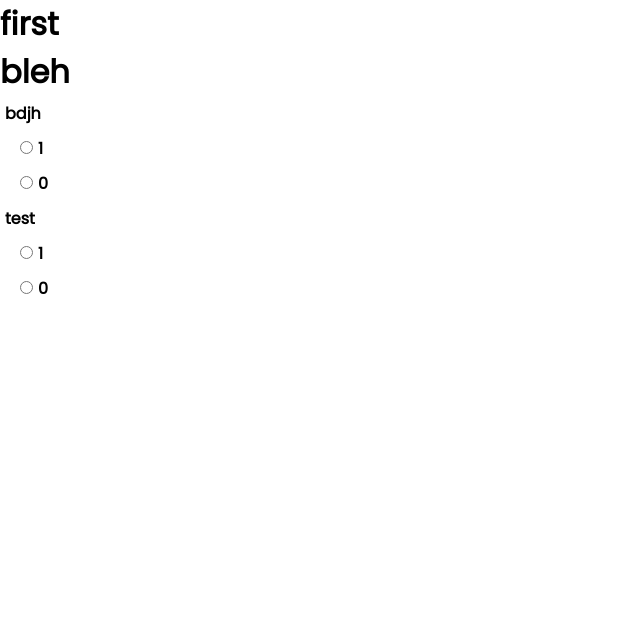
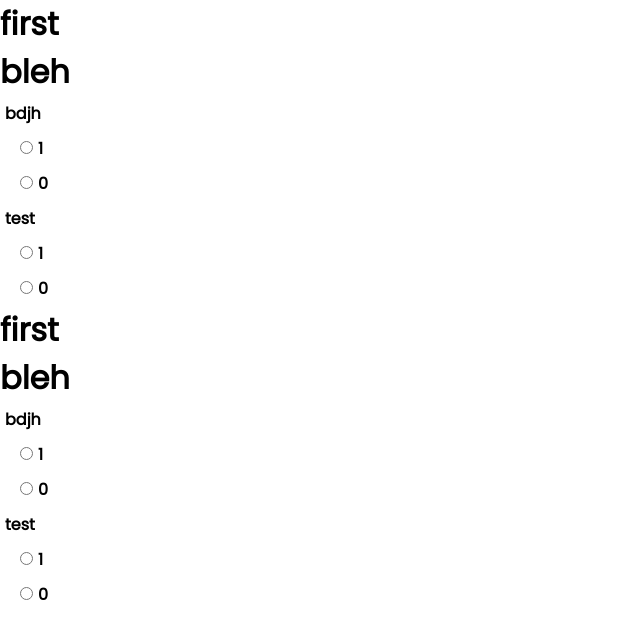
Before and after one commit to mohammad-kassem/survey-builder-frontend, a React (Create React App) app: page / in a window 1280 px wide. Shown: the top 638 px of the page, without its empty margins (0-640 px from the left). Built offline with nearby package versions, Linux system fonts and the light colour scheme.

Commit message:
feat: implementing Surveys component

```diff
--- a/src/App.js
+++ b/src/App.js
@@ -1,7 +1,7 @@
 import { Routes, Route, useNavigate, useLocation } from "react-router-dom";
 import Login from "./pages/Login";
 import Register from "./pages/Register";
-import Survey from "./components/Survey";
+import Surveys from "./components/Surveys";
 
 
 
@@ -12,7 +12,8 @@ import Survey from "./components/Survey";
 
 function App() {
    const navigate = useNavigate();
-    let survey ={
+    let surveys =[
+      {
           "id": 1,
           "title": "first",
           "description": "bleh",
@@ -68,7 +69,65 @@ function App() {
                   ]
               }
           ]
+      },
+      {
+          "id": 2,
+          "title": "first",
+          "description": "bleh",
+          "created_at": "2022-06-17T17:53:51.000000Z",
+          "updated_at": "2022-06-17T17:53:51.000000Z",
+          "questions": [
+              {
+                  "id": 3,
+                  "text": "bdjh",
+                  "survey_id": 2,
+                  "type": "radiobutton",
+                  "created_at": "2022-06-17T17:53:51.000000Z",
+                  "updated_at": "2022-06-17T17:53:51.000000Z",
+                  "options": [
+                      {
+                          "id": 5,
+                          "option": "1",
+                          "question_id": 3,
+                          "created_at": "2022-06-17T17:53:51.000000Z",
+                          "updated_at": "2022-06-17T17:53:51.000000Z"
+                      },
+                      {
+                          "id": 6,
+                          "option": "0",
+                          "question_id": 3,
+                          "created_at": "2022-06-17T17:53:51.000000Z",
+                          "updated_at": "2022-06-17T17:53:51.000000Z"
                       }
+                  ]
+              },
+              {
+                  "id": 4,
+                  "text": "test",
+                  "survey_id": 2,
+                  "type": "radiobutton",
+                  "created_at": "2022-06-17T17:53:51.000000Z",
+                  "updated_at": "2022-06-17T17:53:51.000000Z",
+                  "options": [
+                      {
+                          "id": 7,
+                          "option": "1",
+                          "question_id": 4,
+                          "created_at": "2022-06-17T17:53:51.000000Z",
+                          "updated_at": "2022-06-17T17:53:51.000000Z"
+                      },
+                      {
+                          "id": 8,
+                          "option": "0",
+                          "question_id": 4,
+                          "created_at": "2022-06-17T17:53:51.000000Z",
+                          "updated_at": "2022-06-17T17:53:51.000000Z"
+                      }
+                  ]
+              }
+          ]
+      }
+  ]
 
    let question={
     id: 1,
@@ -130,7 +189,7 @@ function App() {
         <Register register={register}/>
       }></Route>
       <Route path="/" element = {
-        <Survey survey={survey} answer={answer} options={options}/>
+        <Surveys surveys={surveys} answer={answer} options={options}/>
       }></Route>
     </Routes>
   )
--- /dev/null
+++ b/src/components/Surveys.js
@@ -0,0 +1,12 @@
+import { useState } from "react";
+import Survey from "./Survey";
+
+function Surveys({surveys}){
+    return(
+        surveys.map(survey=>(
+            <Survey survey={survey}/>
+        ))
+    )
+}
+
+export default Surveys;
```
Lines whose indentation alone changed are shown as unchanged.
